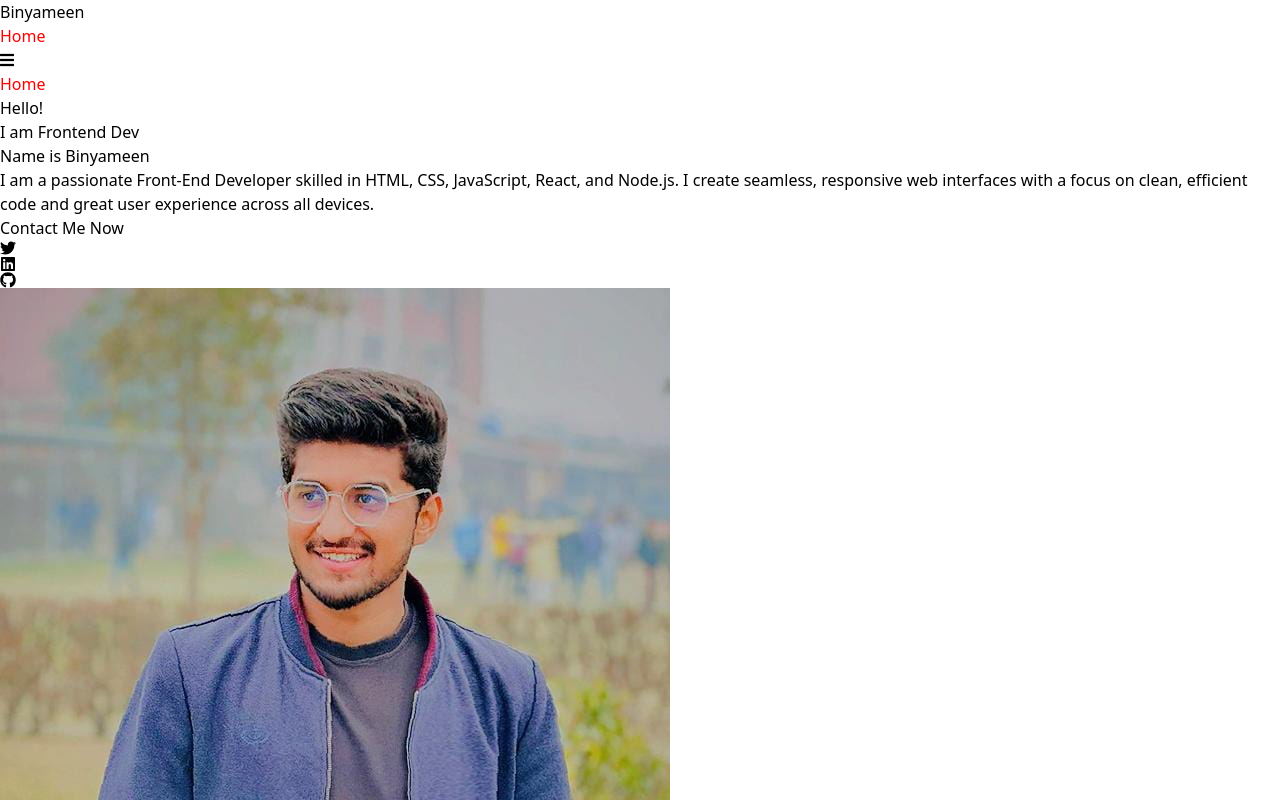
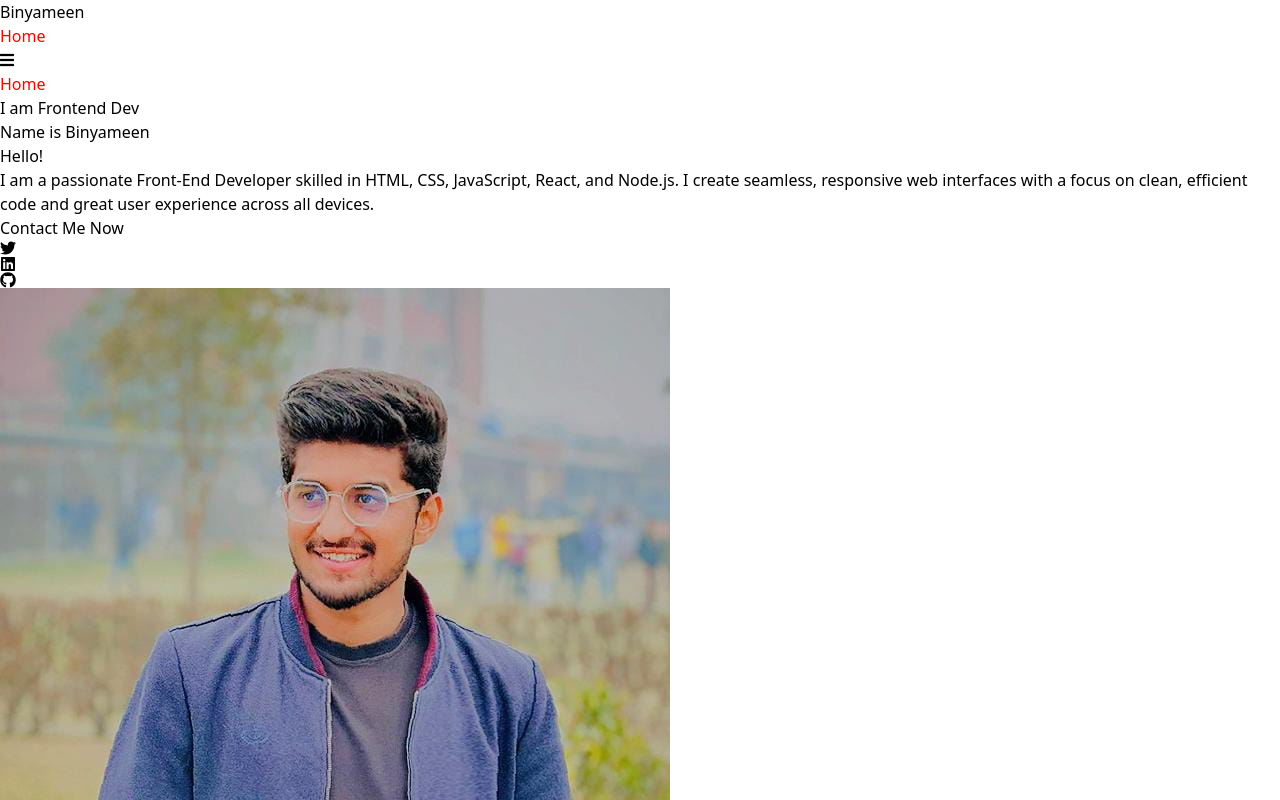
Before and after one commit to BinyameenTatla/Postfolio, a React (Vite) app: page / in a window 1280 px wide. Shown: the top 800 px of the page. Built offline with nearby package versions, Linux system fonts and the light colour scheme.

Commit message:
first commit

```diff
--- a/src/Hero.jsx
+++ b/src/Hero.jsx
@@ -29,8 +29,8 @@ export const Hero = () => {
 
       // Trigger animation for description after text changes
       setIsAnimating(true);
-      setTimeout(() => setIsAnimating(false), 2000); // Reset animation after 3 seconds
-    }, 2000); // Change every 3 seconds
+      setTimeout(() => setIsAnimating(false), 1400); // Reset animation after 3 seconds
+    }, 1400); // Change every 3 seconds
 
     return () => clearInterval(interval); // Cleanup interval on component unmount
   }, []);
```
